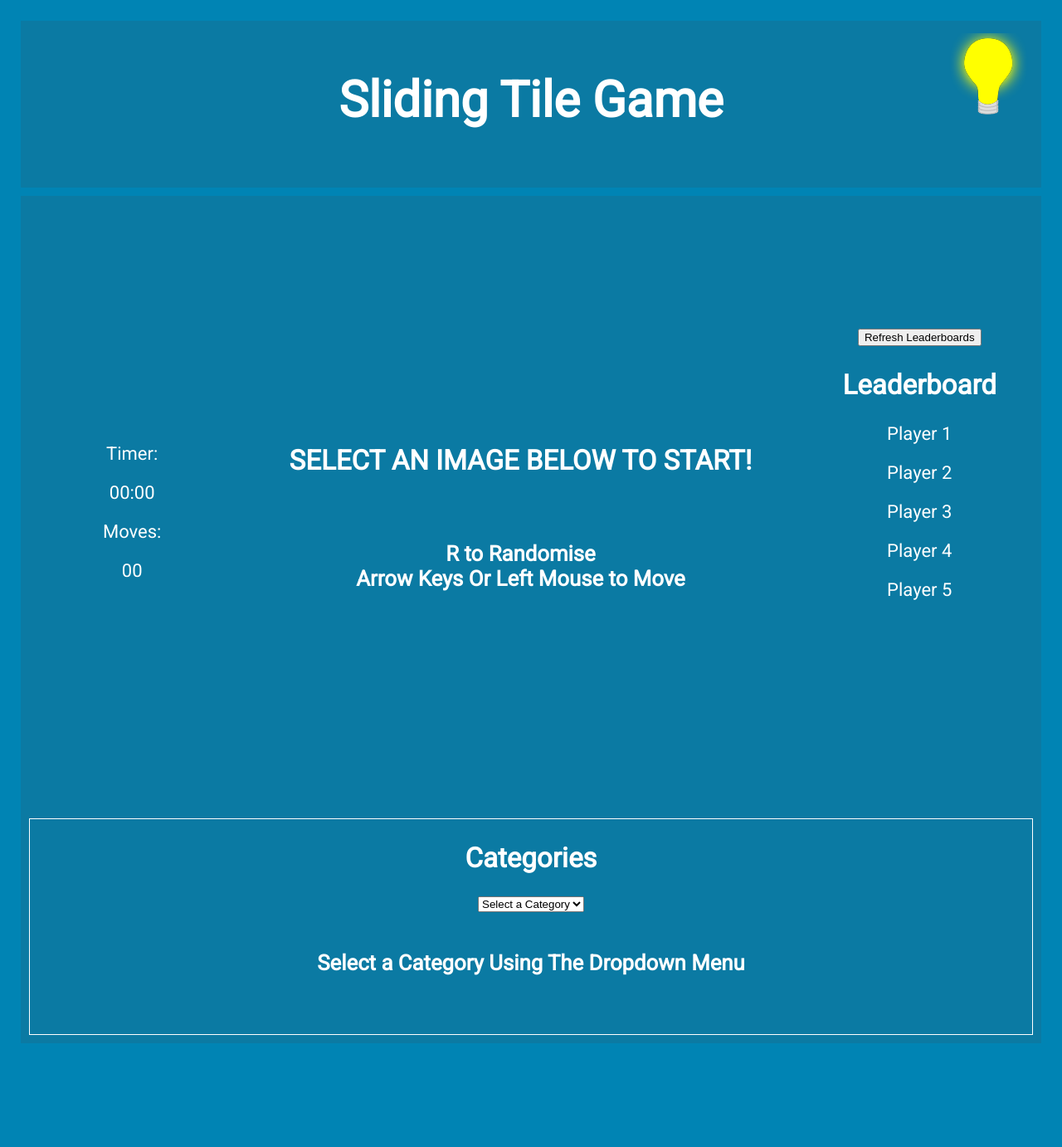
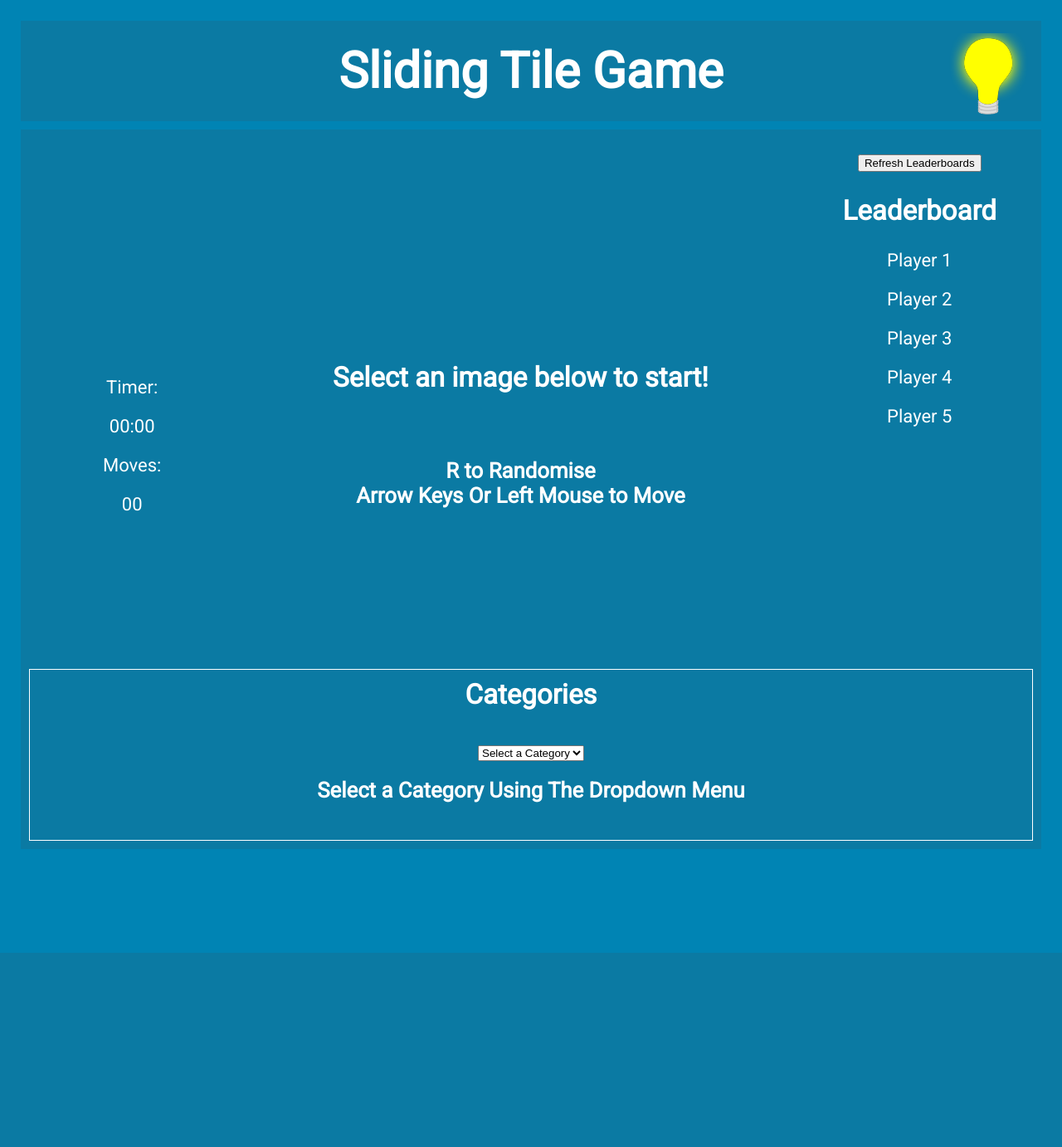
Before and after one commit to SlidingTile/SlidingTileRep, a PHP site: page /code/production/index.html in a window 1280 px wide. Shown: the whole page at 83% size. After the commit the page ends 1148 px from the top, so only its background shows below. Run offline with PHP 8.4, Linux system fonts and the light colour scheme; some libraries are stand-ins or nearby versions.

Commit message:
Reduced size of web page

```diff
--- a/code/production/css/defaultStyle.css
+++ b/code/production/css/defaultStyle.css
@@ -33,9 +33,9 @@ body.dark {
 /*Navigation*/
 nav {
 	background-color: #0b7aa3;
-	padding-top: 10px;
-	padding-bottom: 20px;
-	margin-bottom: 10px;
+	padding-top: 25px;
+	padding-bottom: 25px;
+	margin-bottom: 5px;
 }
 
 nav.dark {
@@ -46,6 +46,8 @@ nav.dark {
 h1 {
 	text-align: center;
 	font-size: 60px;
+    margin: 0;
+    padding: 0;
 }
 
 /*Links*/
@@ -111,7 +113,7 @@ a:hover {
 }
 
 #middle {
-	margin-top: 40px;
+	margin-top: 20px;
 	width: 600px;
 	height: 600px;
 }
@@ -124,11 +126,12 @@ a:hover {
 
 #rightSideBar {
 	text-align: center;
-	margin-top: 150px;
+	margin-top: 20px;
 }
 
 #leaderboards{
 	text-align: center;
+    display: inline;
 }
 
 #pictures {
@@ -136,7 +139,7 @@ a:hover {
 	text-align: center;
 	border: solid 1px white;
 	padding-bottom: 20px;
-	margin-top: 100px;
+	margin-top: 20px;
 	margin-bottom: 0;
 }
 
--- a/code/production/index.html
+++ b/code/production/index.html
@@ -33,7 +33,7 @@
 
 		<div id="middle">
 			<canvas id="game" width="600px" height="600px">Cavas is not available on your browser</canvas><br>
-			<div id="instructions"><h2>SELECT AN IMAGE BELOW TO START!</h2><br><h3>R to Randomise<br>Arrow Keys Or Left Mouse to Move</h3></div>
+			<div id="instructions"><h2>Select an image below to start!</h2><br><h3>R to Randomise<br>Arrow Keys Or Left Mouse to Move</h3></div>
 			<button id ="Easy">Easy</button><br>
 			<button id ="Medium">Medium</button><br>
 			<button id ="Hard">Hard</button>
@@ -59,15 +59,15 @@
 		</div>
 
 		<div id="pictures"> <!-- Changeable Pictures based on category -->
-			<h2>Categories</h2>
-			<select id="categories">
+			<h2 style="margin-top: 10px; padding: 0;">Categories</h2>
+			<select id="categories" style = "margin-top: 15px;">
 				<option value="default" selected>Select a Category</option>
 				<option value="Animals">Animals</option>
 				<option value="Cars">Cars</option>
 				<option value="Scenery">Scenery</option>
 				<option value="Custom">Custom</option>
 			</select>
-			<h3 id="secondTitle">Select a Category Using The Dropdown Menu</h3>
+			<h3 id="secondTitle" style = "margin: 0px; padding: 0px;">Select a Category Using The Dropdown Menu</h3>
 			<label id="title"></label><br>
 			<div id="animals"> <!-- All Pictures of Animals -->
 				<img id="dog" src="images/dog.jpg" alt="Image Unvailable"></img>
--- a/code/production/scripts/slidingTile.js
+++ b/code/production/scripts/slidingTile.js
@@ -307,7 +307,7 @@ function handleDocumentLoad()
 	function showLeaderboards() // This needs to be called to essentially refresh the scores - Could be used as a refresh button rather than
 	// hiding the whole leaderboard.
 	{
-		document.getElementById("leaderboards").style.display = 'inline-block';
+		//document.getElementById("leaderboards").style.display = 'inline-block';
 
 		// All the scores & names
 		document.getElementById("P1").innerHTML = playerNames[0];
@@ -351,36 +351,6 @@ function handleDocumentLoad()
                 break;
 			}
 		}
-
-
-		// Check if score beats any of those on the leaderboards.
-		/*
-		if(localStorage.localScore > player1Score)
-		{
-			player1Score = localStorage.localScore; // set score to correct place
-			player1Name = localStorage.localName; // set name to correct place in leaderboard
-		}
-		else if(localStorage.localScore > player2Score)
-		{
-			player2Score = localStorage.localScore; // set score to correct place
-			player2Name = localStorage.localName; // set name to correct place in leaderboard
-		}
-		else if(localStorage.localScore > player3Score)
-		{
-			player3Score = localStorage.localScore; // set score to correct place
-			player3Name = localStorage.localName; // set name to correct place in leaderboard
-		}
-		else if(localStorage.localScore > player4Score)
-		{
-			player4Score = localStorage.localScore; // set score to correct place
-			player4Name = localStorage.localName; // set name to correct place in leaderboard
-		}
-		else if(localStorage.localScore > player5Score)
-		{
-			player5Score = localStorage.localScore; // set score to correct place
-			player5Name = localStorage.localName; // set name to correct place in leaderboard
-		}
-		*/
 
 		localStorage.setItem("name", name);
 		localStorage.setItem("score", score);
@@ -455,6 +425,7 @@ function handleDocumentLoad()
     	}
     //Get the position of the mouse when it updates
     function onMouseUpdate(e) {
+        showLeaderboards();
     	var rect = canvas.getBoundingClientRect();
     	mouseX = e.pageX - rect.left;
     	mouseY = e.pageY - rect.top - window.scrollY;
@@ -533,7 +504,7 @@ function handleDocumentLoad()
         if(ready == true){
         if((Tile.x + cellSize == emptySquare.x) && (Tile.y == emptySquare.y)){ //Move Current Tile Right
             emptySquare.x = Tile.x; //Move empty
-            //Tile.x += cellSize; //Move tile no anim
+            //Tile.x += cellSize; //Move tile with no anim
             ready = false;
             animate(Tile, "right");
             moves++;
@@ -669,7 +640,6 @@ function handleDocumentLoad()
 
     }
 
-
     //Tile Class
     function Tile(i, j, image){
         this.i = i;
```
